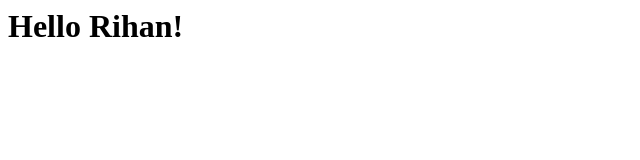
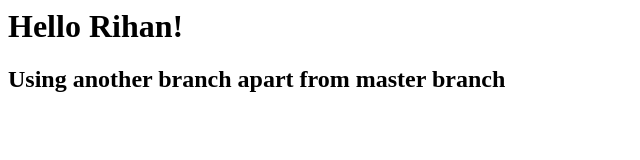
Before and after one commit to Mohd-Rihan-Ali/git-github, a plain HTML site: page index.html in a window 1280 px wide. Shown: the whole page, without its empty margins (0-640 px from the left). Drawn offline with Linux system fonts and the light colour scheme.

Commit message:
added new feature

```diff
--- a/index.html
+++ b/index.html
@@ -5,6 +5,6 @@
     </head>
   <body>
     <h1>Hello Rihan!</h1>
-
+    <h2>Using another branch apart from master branch</h2>
   </body>
 </html>
```
